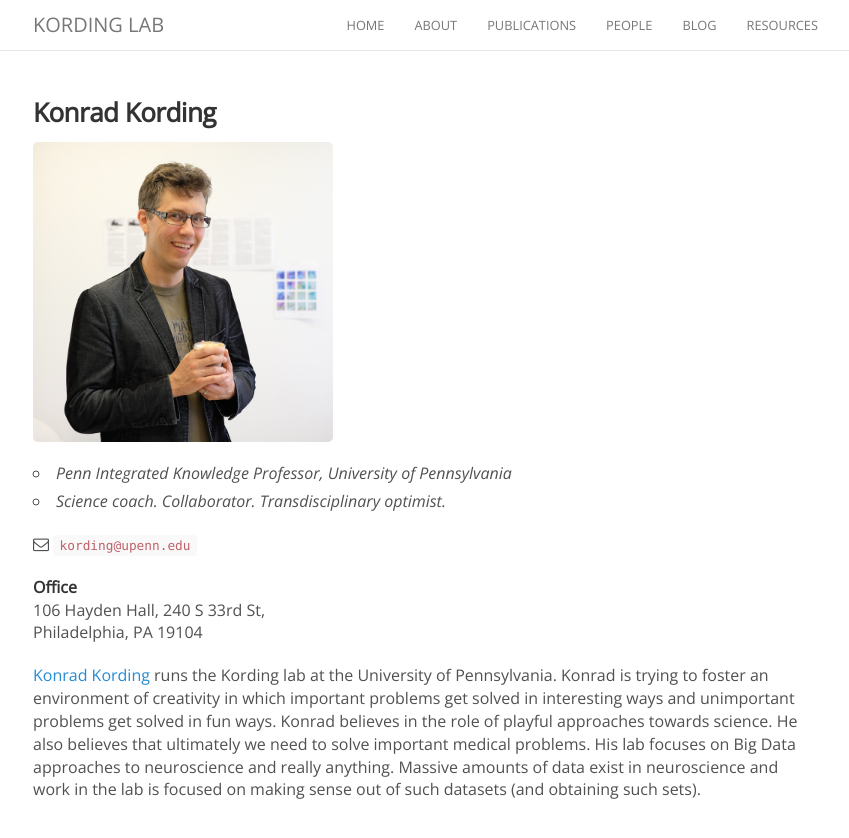
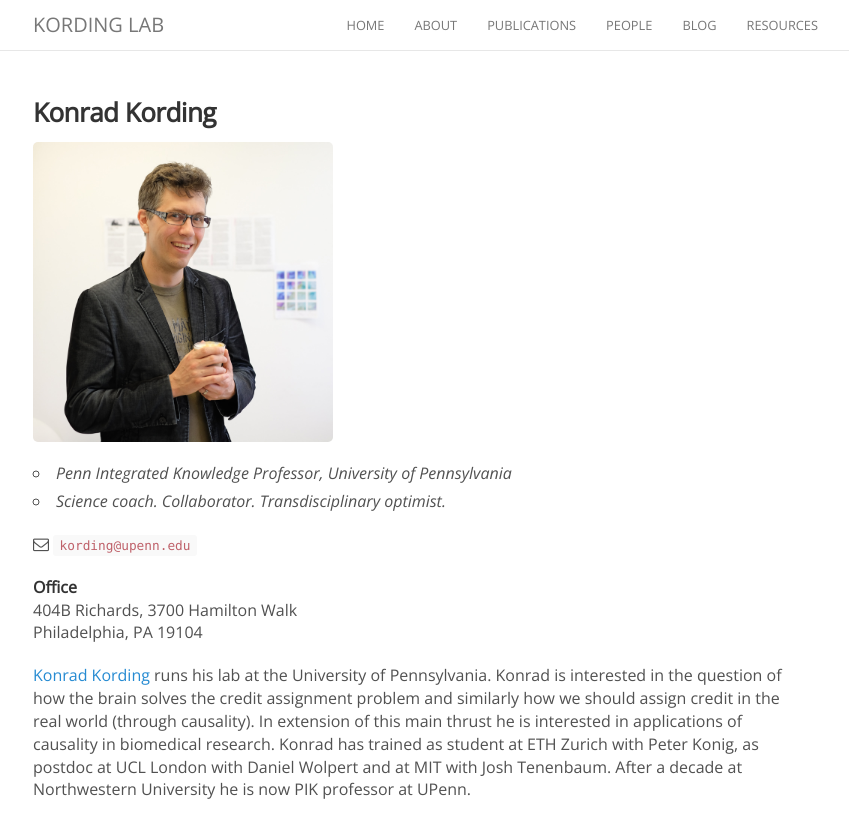
Before and after one commit to KordingLab/KordingLab.github.io, a Jekyll site: the page built from _people/konrad_kording.md, in a window 1280 px wide. Shown: the top 838 px of the page, without its empty margins (222-1071 px from the left). Built offline with Jekyll 4.4.1, drawn with Linux system fonts in a browser that asks for light colours; nearby versions of some CDN libraries; comment, search, counter and statistics services are not loaded.

Commit message:
Update konrad_kording.md
Konrad has arrived at richards

```diff
--- a/_people/konrad_kording.md
+++ b/_people/konrad_kording.md
@@ -13,13 +13,13 @@ twitter: KordingLab
 <i class="fa fa-envelope-o"></i> `kording@upenn.edu`
 
 **Office**<br>
-106 Hayden Hall, 240 S 33rd St,<br>
+404B Richards, 3700 Hamilton Walk <br>
 Philadelphia, PA 19104
 
-[Konrad Kording](http://koerding.com/) runs the Kording lab at the University of Pennsylvania.
-Konrad is trying to foster an environment of creativity in which important problems get
-solved in interesting ways and unimportant problems get solved in fun ways.
-Konrad believes in the role of playful approaches towards science.
-He also believes that ultimately we need to solve important medical problems.
-His lab focuses on Big Data approaches to neuroscience and really anything. Massive amounts of data
-exist in neuroscience and work in the lab is focused on making sense out of such datasets (and obtaining such sets).
+[Konrad Kording](http://koerding.com/) runs his lab at the University of Pennsylvania.
+Konrad is interested in the question of how the brain solves the credit assignment problem and
+similarly how we should assign credit in the real world (through causality). In extension
+of this main thrust he is interested in applications of causality in biomedical research.
+Konrad has trained as student at ETH Zurich with Peter Konig, as postdoc at UCL London with Daniel
+Wolpert and at MIT with Josh Tenenbaum. After a decade at Northwestern University he is now
+PIK professor at UPenn.
```
